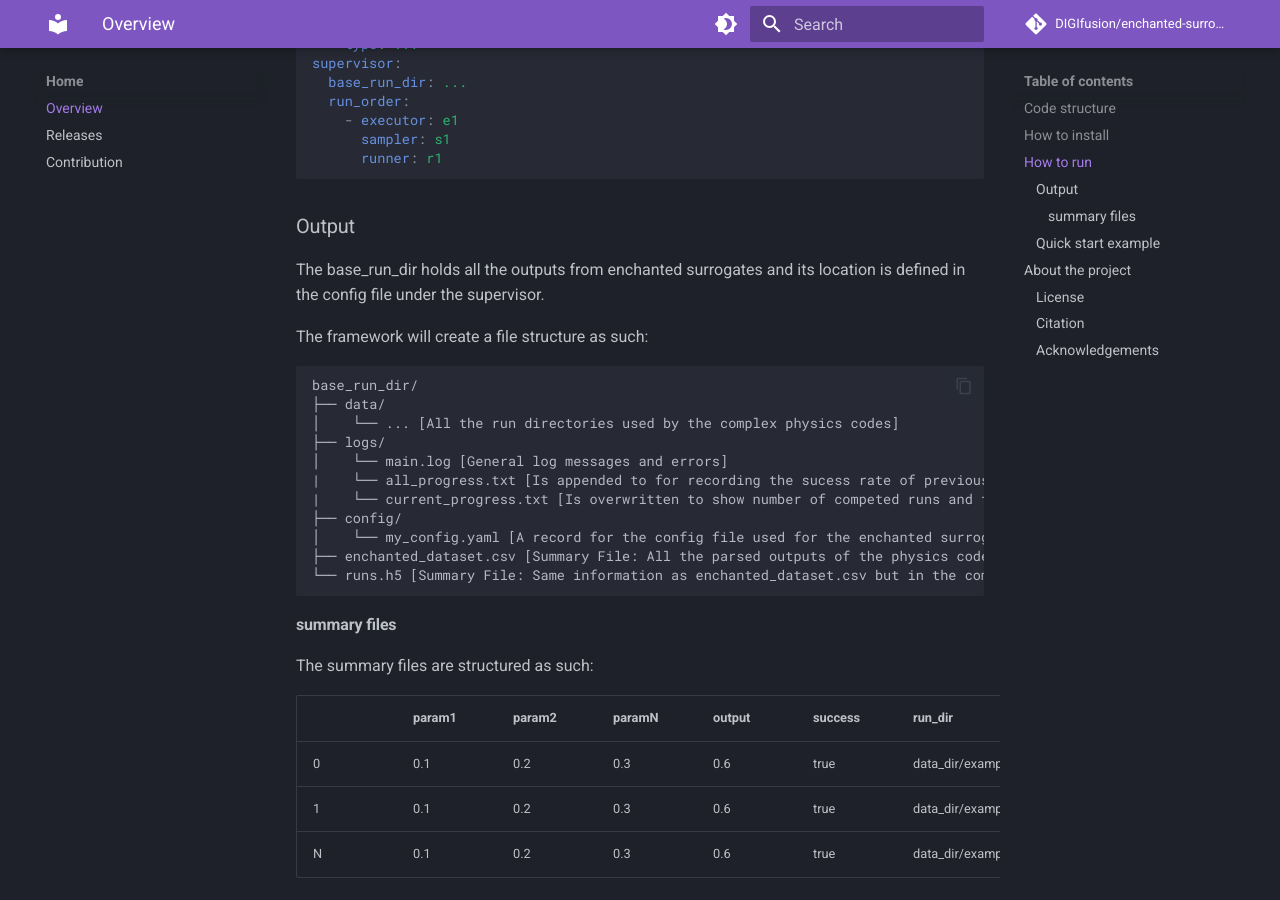
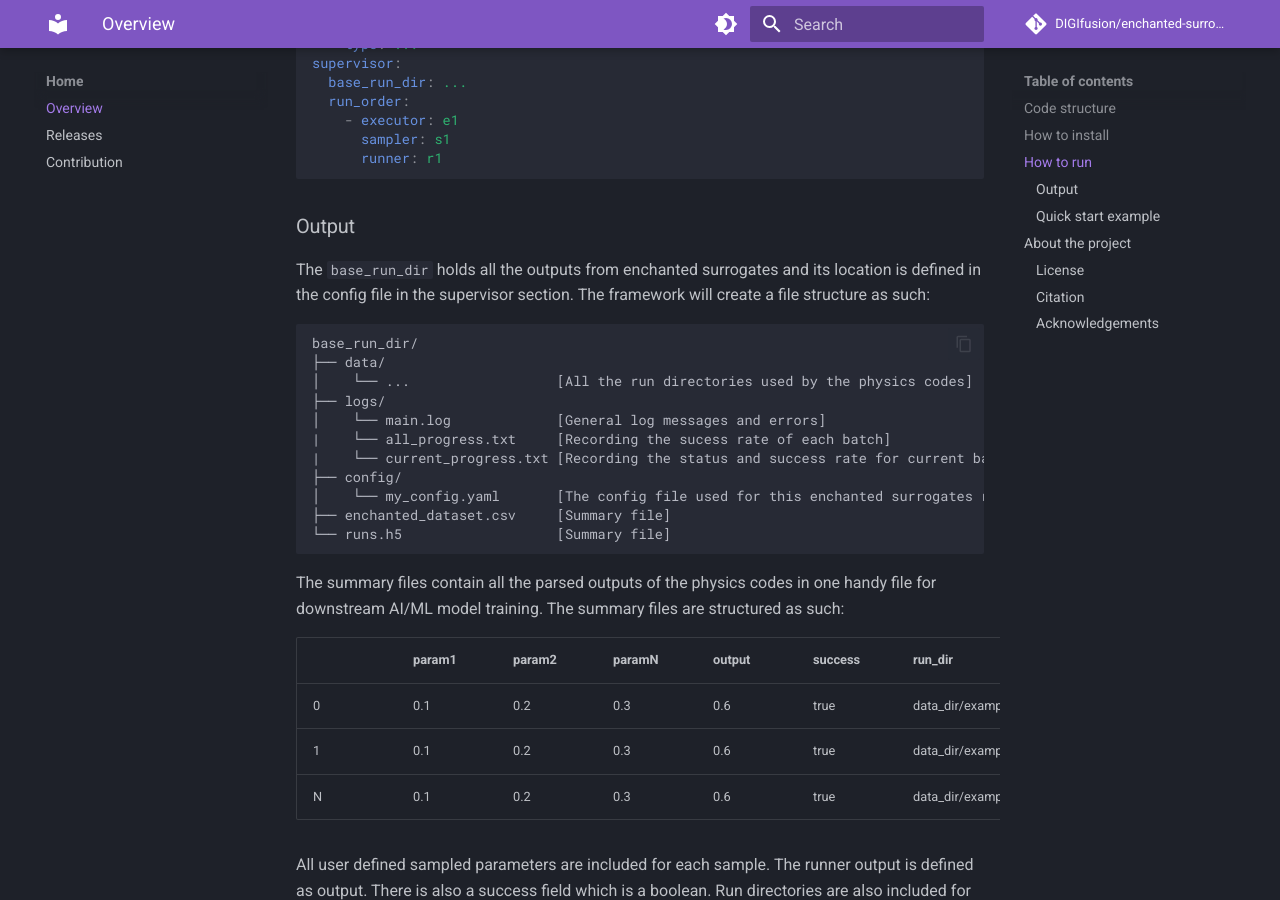
Before and after one commit to DIGIfusion/enchanted-surrogates, an MkDocs documentation site: the page built from docs/index.md, in a window 1280 px wide and 900 px high, scrolled down 2878 px. Built offline with MkDocs 1.6.1 and Material for MkDocs 9.7.7, drawn with Linux system fonts in a browser that asks for light colours; comment, search, counter and statistics services are not loaded.

Commit message:
Formatting for readibility

````diff
--- a/docs/index.md
+++ b/docs/index.md
@@ -143,25 +143,25 @@ supervisor:
 ```
 
 ### Output
-The base_run_dir holds all the outputs from enchanted surrogates and its location is defined in the config file under the supervisor.
 
+The `base_run_dir` holds all the outputs from enchanted surrogates and its location is defined in the config file in the supervisor section.
 The framework will create a file structure as such:
+
 ```
 base_run_dir/
 ├── data/
-│    └── ... [All the run directories used by the complex physics codes]
+│    └── ...                  [All the run directories used by the physics codes]
 ├── logs/
-│    └── main.log [General log messages and errors]
-|    └── all_progress.txt [Is appended to for recording the sucess rate of previous batches]
-|    └── current_progress.txt [Is overwritten to show number of competed runs and failures for current batch]
+│    └── main.log             [General log messages and errors]
+|    └── all_progress.txt     [Recording the sucess rate of each batch]
+|    └── current_progress.txt [Recording the status and success rate for current batch]
 ├── config/
-│    └── my_config.yaml [A record for the config file used for the enchanted surrogates workflow]
-├── enchanted_dataset.csv [Summary File: All the parsed outputs of the physics codes in one handy file for downstream AI/ML model training]
-└── runs.h5 [Summary File: Same information as enchanted_dataset.csv but in the commonly used hdf5 format]
+│    └── my_config.yaml       [The config file used for this enchanted surrogates run]
+├── enchanted_dataset.csv     [Summary file]
+└── runs.h5                   [Summary file]
 ```
 
-#### summary files
-
+The summary files contain all the parsed outputs of the physics codes in one handy file for downstream AI/ML model training.
 The summary files are structured as such:
 
 |   | param1 | param2 | paramN | output | success | run_dir                           |
@@ -175,8 +175,8 @@ All user defined sampled parameters are included for each sample.
 The runner output is defined as output. There is also a success field which is a boolean.
 Run directories are also included for clarity.
 
-**Note: Output files to be saved can be configured, see
-[Configuring output files](supervisor.md#configuring-output-files).**
+*Note: Output files to be saved can be configured, see
+[Configuring output files](supervisor.md#configuring-output-files).*
 
 ### Quick start example
 
````
